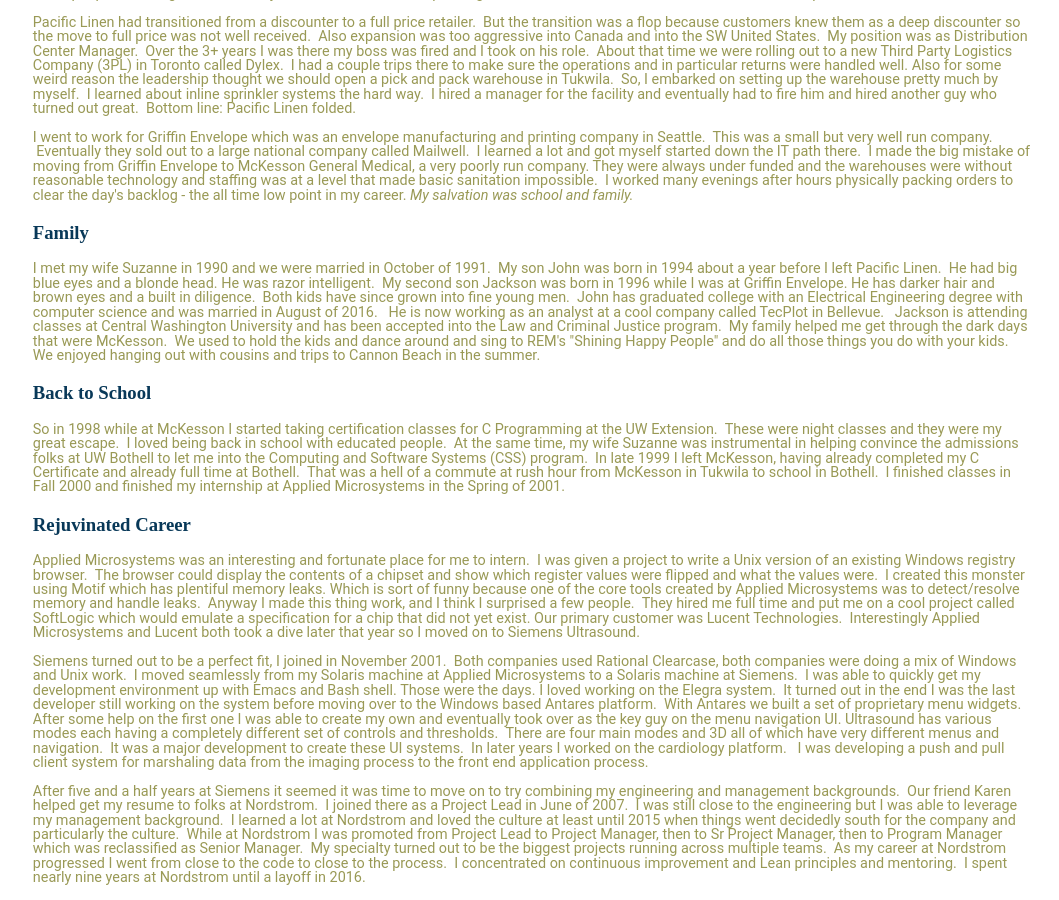
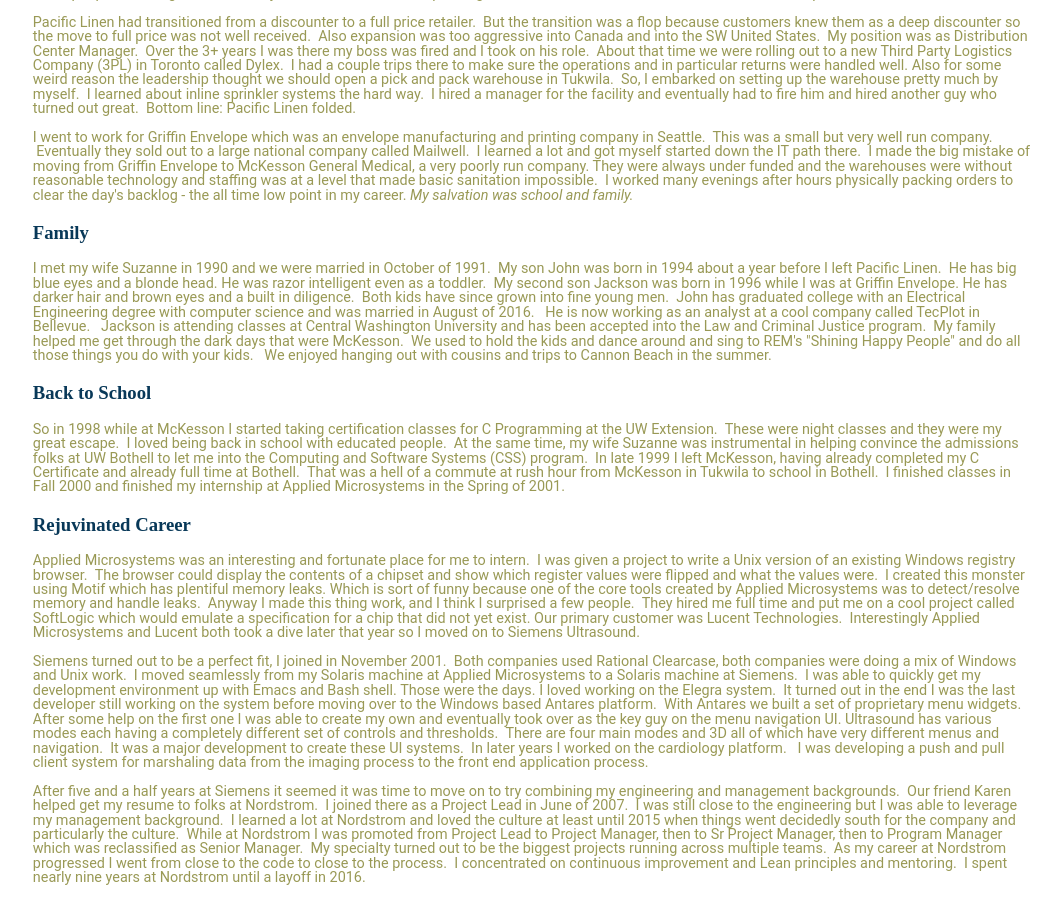
Before and after one commit to mo4dawg/mo4dawg.github.io, a Jekyll site: the page built from about/index.html, in a window 1280 px wide and 900 px high, scrolled down 1728 px. Shown: the whole window, without its empty margins (108-1167 px from the left). Built offline with Jekyll 4.4.1, drawn with Linux system fonts in a browser that asks for light colours.

Commit message:
Update index.html

```diff
--- a/about/index.html
+++ b/about/index.html
@@ -48,7 +48,7 @@
 	<p style="color:#999955">Pacific Linen had transitioned from a discounter to a full price retailer.&nbsp; But the transition was a flop because customers knew them as a deep discounter so the move to full price was not well received. &nbsp;Also expansion was too aggressive into Canada and into the SW United States.&nbsp; My position was as Distribution Center Manager. &nbsp;Over the 3+ years I was there my boss was fired and I took on his role.&nbsp; About that time we were rolling out to a new Third Party Logistics Company (3PL) in Toronto called Dylex. &nbsp;I had a couple trips there to make sure the operations and in particular returns were handled well.  Also for some weird reason the leadership thought we should open a pick and pack warehouse in Tukwila. &nbsp;So, I embarked on setting up the warehouse pretty much by myself.&nbsp; I learned about inline sprinkler systems the hard way. &nbsp;I hired a manager for the facility and eventually had to fire him and hired another guy who turned out great. &nbsp;Bottom line: Pacific Linen folded. </p>
 	<p style="color:#999955">I went to work for Griffin Envelope which was an envelope manufacturing and printing company in Seattle.&nbsp; This was a small but very well run company.  &nbsp;Eventually they sold out to a large national company called Mailwell. &nbsp;I learned a lot and got myself started down the IT path there. &nbsp;I made the big mistake of moving from Griffin Envelope to McKesson General Medical, a very poorly run company.  They were always under funded and the warehouses were without reasonable technology and staffing was at a level that made basic sanitation impossible. &nbsp;I worked many evenings after hours physically packing orders to clear the day's backlog - the all time low point in my career.  <em>My salvation was school and family.</em> </p>
 	<h3 style="color:#88884f"><a href="https://mo4dawg.github.io/about/#top" name="Family">Family</a></h3>
-	<p style="color:#999955">I met my wife Suzanne in 1990 and we were married in October of 1991. &nbsp;My son John was born in 1994 about a year before I left Pacific Linen. &nbsp;He had big blue eyes and a blonde head.  He was razor intelligent. &nbsp;My second son Jackson was born in 1996 while I was at Griffin Envelope.  He has darker hair and brown eyes and a built in diligence. &nbsp;Both kids have since grown into fine young men.&nbsp; John has graduated college with an Electrical Engineering degree with computer science and was married in August of 2016. &nbsp;  He is now working as an analyst at a cool company called TecPlot in Bellevue. &nbsp; Jackson is attending classes at Central Washington University and has been accepted into the Law and Criminal Justice program. &nbsp;My family helped me get through the dark days that were McKesson. &nbsp;We used to hold the kids and dance around and sing to REM's "Shining Happy People" and do all those things you do with your kids. &nbsp; We enjoyed hanging out with cousins and trips to Cannon Beach in the summer.</p>
+	<p style="color:#999955">I met my wife Suzanne in 1990 and we were married in October of 1991. &nbsp;My son John was born in 1994 about a year before I left Pacific Linen. &nbsp;He has big blue eyes and a blonde head.  He was razor intelligent even as a toddler. &nbsp;My second son Jackson was born in 1996 while I was at Griffin Envelope.  He has darker hair and brown eyes and a built in diligence. &nbsp;Both kids have since grown into fine young men.&nbsp; John has graduated college with an Electrical Engineering degree with computer science and was married in August of 2016. &nbsp;  He is now working as an analyst at a cool company called TecPlot in Bellevue. &nbsp; Jackson is attending classes at Central Washington University and has been accepted into the Law and Criminal Justice program. &nbsp;My family helped me get through the dark days that were McKesson. &nbsp;We used to hold the kids and dance around and sing to REM's "Shining Happy People" and do all those things you do with your kids. &nbsp; We enjoyed hanging out with cousins and trips to Cannon Beach in the summer.</p>
 	<h3 style="color:#88884f"><a href="https://mo4dawg.github.io/about/#top" name="School">Back to School</a></h3>
 	<p style="color:#999955">So in 1998 while at McKesson I started taking certification classes for C Programming at the UW Extension. &nbsp;These were night classes and they were my great escape. &nbsp;I loved being back in school with educated people. &nbsp;At the same time, my wife Suzanne was instrumental in helping convince the admissions folks at UW Bothell to let me into the Computing and Software Systems (CSS) program. &nbsp;In late 1999 I left McKesson, having already completed my C Certificate and already full time at Bothell. &nbsp;That was a hell of a commute at rush hour from McKesson in Tukwila to school in Bothell. &nbsp;I finished classes in Fall 2000 and finished my internship at Applied Microsystems in the Spring of 2001.</p>
 	<h3 style="color:#88884f"><a href="https://mo4dawg.github.io/about/#top" name="Career">Rejuvinated Career</a></h3>
```
